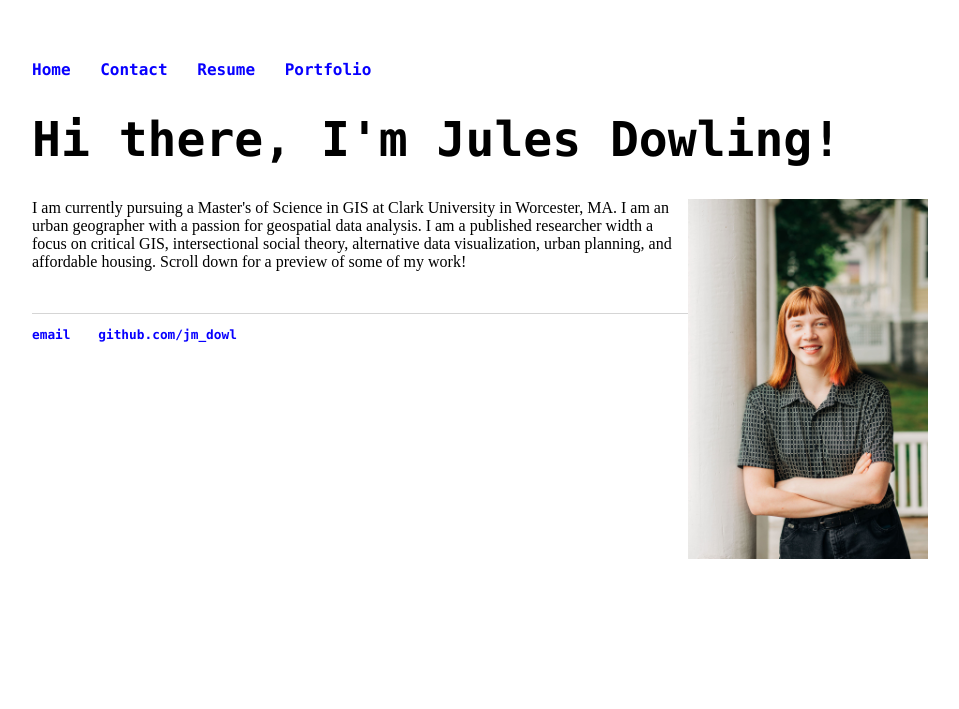
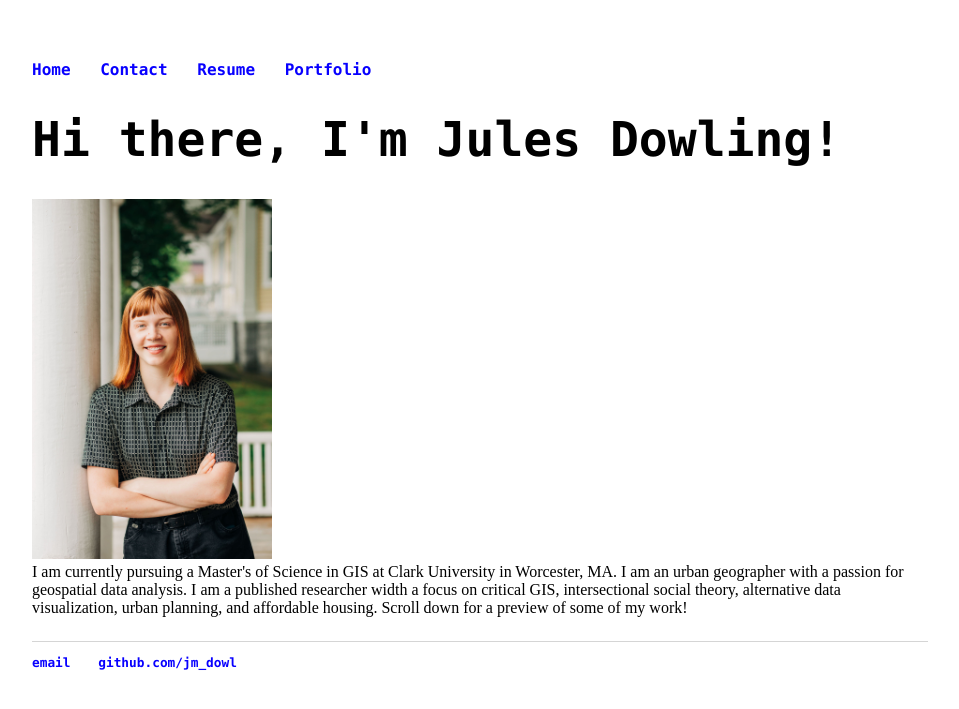
Before and after one commit to jm-dowl/old, a Jekyll site: the page index.html, which Jekyll copies as it is, in a window 1280 px wide. Shown: the top 709 px of the page, without its empty margins (160-1119 px from the left). Built offline with Jekyll 4.4.1, drawn with Linux system fonts in a browser that asks for light colours.

Commit message:
removed align from profile pic

```diff
--- a/index.html
+++ b/index.html
@@ -21,7 +21,7 @@
 	</div>
 	<div id="wrapper"
 		<div class="twoColumn">
-        <img src="images/Clark_IDCE_2-0295.jpg" alt="Jules Profile" width ="240" align="right">
+        <img src="images/Clark_IDCE_2-0295.jpg" alt="Jules Profile" width ="240" >
 		</div>
 		<div class="twoColumn"
 				<p> I am currently pursuing a Master's of Science in GIS at Clark University in Worcester, MA. I
@@ -30,11 +30,8 @@
 		down for a preview of some of my work! </p>
     		</div><!-- /.blurb -->
 		</div>
-	</div>
+  <!-- /.container -->
 
-
-  <!-- /.container -->
-	<div class="profilepic">
 
 </div>
 
```
